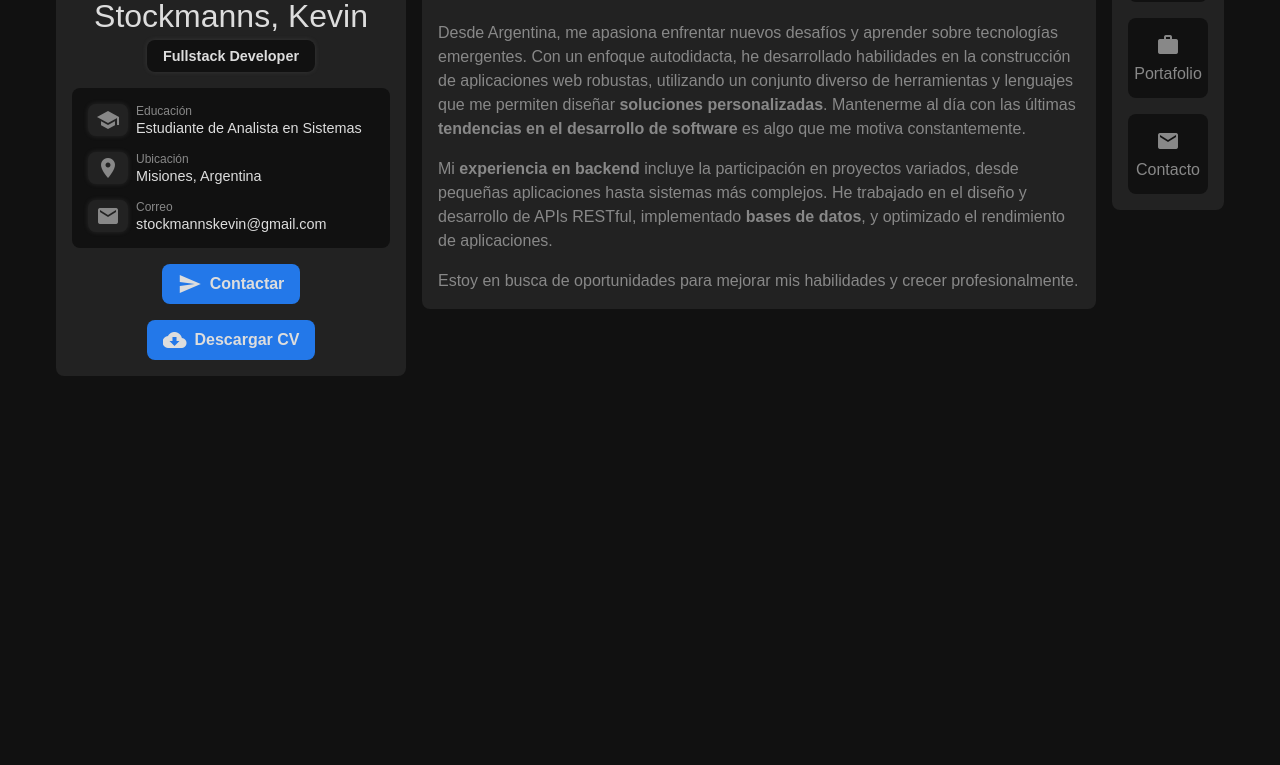
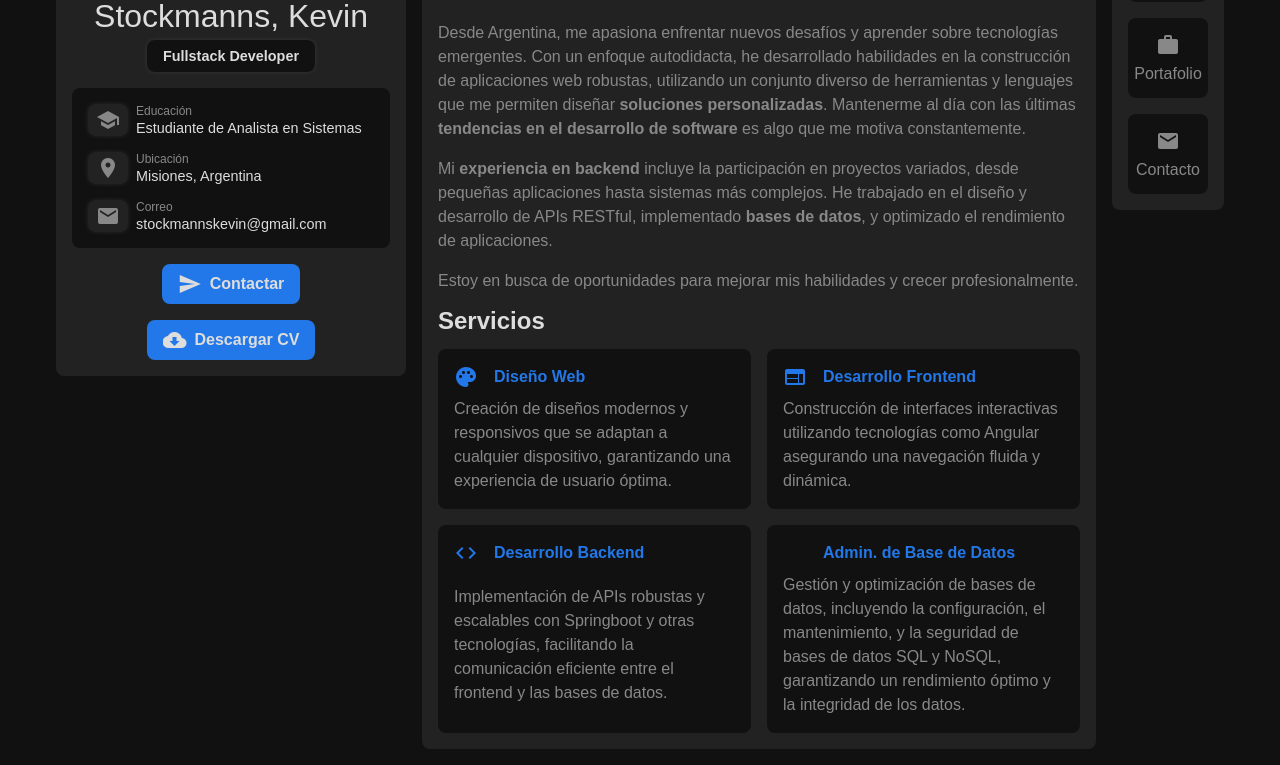
Before and after one commit to KevinStockmanns/Portfolio, an Angular app: page /about in a window 1280 px wide. Shown: the part 298-1063 px from the top of the page. Before the commit the page ends 800 px from the top, so only its background shows below. Built offline with nearby package versions, Linux system fonts and the light colour scheme.

Commit message:
error page

```diff
--- a/src/app/components/profile/profile.component.html
+++ b/src/app/components/profile/profile.component.html
@@ -36,7 +36,7 @@
         </div>
     </article>
     <article class="footer">
-        <app-button text="Contactar" icon="send"></app-button>
+        <app-button text="Contactar" icon="send" link="/contact"></app-button>
         <app-button icon="cloud_download" text="Descargar CV" link="pdf/asd.pdf"></app-button>
     </article>
 </section>
--- a/src/app/pages/about/about.component.css
+++ b/src/app/pages/about/about.component.css
@@ -6,6 +6,10 @@
     display: grid;
     /* justify-items: start; */
     gap: 1rem;
+}
+.body > div{
+    display: inherit;
+    gap: inherit;
 }
 /* .body strong{
     font-weight: normal;
@@ -22,3 +26,26 @@
 .body > p:nth-child(even){
     justify-self: end;
 } */
+ .services{
+    display: grid;
+    grid-template-columns: repeat(auto-fill, minmax(250px, 1fr));
+    gap: 1rem;
+ }
+ .service{
+    display: grid;
+    grid-template-columns: 2rem 1fr;
+    gap: .5rem;
+    padding: 1rem;
+    border-radius: var(--borderrMid);
+    background-color: var(--bgColor);
+ }
+ .service mat-icon{
+    color: var(--mainColor);
+ }
+ .service-title{
+    font-weight: bold;
+    color: var(--mainColor);
+ }
+ .service-overview{
+    grid-column: 1 / -1;
+ }
--- a/src/app/pages/about/about.component.html
+++ b/src/app/pages/about/about.component.html
@@ -1,6 +1,7 @@
 <section class="about">
     <app-title [title]="title.getTitle()"></app-title>
     <article class="body">
+        <div>
             <header>
                 <h2>Desarrollador FullStack - Portafolio de Analista de Sistemas</h2>
             </header>
@@ -12,6 +13,20 @@
             <p>Mi <strong>experiencia en backend</strong> incluye la participación en proyectos variados, desde pequeñas aplicaciones hasta sistemas más complejos. He trabajado en el diseño y desarrollo de <em>APIs RESTful</em>, implementado <strong>bases de datos</strong>, y optimizado el rendimiento de aplicaciones.</p>
 
             <p>Estoy en busca de oportunidades para mejorar mis habilidades y crecer profesionalmente.</p>
+        </div>
+
+        <div>
+            <header><h2>Servicios</h2></header>
+            <div class="services">
+                @for (item of services; track $index) {
+                    <div class="service">
+                        <mat-icon [fontIcon]="item.icon"></mat-icon>
+                        <p class="service-title">{{item.title}}</p>
+                        <p class="service-overview">{{item.overview}}</p>
+                    </div>
+                }
+            </div>
+        </div>
     </article>
 
 </section>
--- a/src/app/pages/about/about.component.ts
+++ b/src/app/pages/about/about.component.ts
@@ -1,15 +1,35 @@
 import { Component, OnInit } from '@angular/core';
 import { Meta, Title } from '@angular/platform-browser';
 import { TitleComponent } from '../../components/title/title.component';
+import { MatIconModule } from '@angular/material/icon';
 
 @Component({
   selector: 'app-about',
   standalone: true,
-  imports: [TitleComponent],
+  imports: [TitleComponent, MatIconModule],
   templateUrl: './about.component.html',
   styleUrl: './about.component.css'
 })
 export class AboutComponent implements OnInit {
+  services: {title:string, overview:string, icon:string}[] =[
+    {
+      title: 'Diseño Web',
+      overview: 'Creación de diseños modernos y responsivos que se adaptan a cualquier dispositivo, garantizando una experiencia de usuario óptima.',
+      icon: 'palette'
+    },{
+      title: 'Desarrollo Frontend',
+      overview: 'Construcción de interfaces interactivas utilizando tecnologías como Angular asegurando una navegación fluida y dinámica.',
+      icon: 'web'
+    },{
+      title: 'Desarrollo Backend',
+      overview: 'Implementación de APIs robustas y escalables con Springboot y otras tecnologías, facilitando la comunicación eficiente entre el frontend y las bases de datos.',
+      icon: 'code'
+    },{
+      title: 'Admin. de Base de Datos',
+      overview: 'Gestión y optimización de bases de datos, incluyendo la configuración, el mantenimiento, y la seguridad de bases de datos SQL y NoSQL, garantizando un rendimiento óptimo y la integridad de los datos.',
+      icon: 'database'
+    }
+  ]
 
   constructor(protected title:Title, private metaService: Meta){
 
--- a/src/app/pages/error-page/error-page.component.css
+++ b/src/app/pages/error-page/error-page.component.css
@@ -0,0 +1,15 @@
+.error-container{
+    display: grid;
+    align-items: center;
+    min-height: 100vh;
+}
+.error{
+    display: grid;
+    gap: 1rem;
+    padding: 1rem;
+    border-radius: var(--borderrMid);
+    background-color: var(--bgCardColor);
+}
+h1{
+    font-size: clamp(2rem, 7vw, 3rem);
+}
--- a/src/app/pages/error-page/error-page.component.html
+++ b/src/app/pages/error-page/error-page.component.html
@@ -1 +1,6 @@
-<p>error-page works!</p>
+<section class="error-container container">
+    <article class="error">
+        <h1>Ocurrio un error</h1>
+        <p>{{message}}</p>
+    </article>
+</section>
--- a/src/app/pages/error-page/error-page.component.ts
+++ b/src/app/pages/error-page/error-page.component.ts
@@ -1,4 +1,5 @@
 import { Component } from '@angular/core';
+import { ActivatedRoute } from '@angular/router';
 
 @Component({
   selector: 'app-error-page',
@@ -8,5 +9,6 @@ import { Component } from '@angular/core';
   styleUrl: './error-page.component.css'
 })
 export class ErrorPageComponent {
+  message = 'Parece que la página que quieres visitar no se encuentra.';
 
 }
--- a/src/app/pages/project-page/project-page.component.css
+++ b/src/app/pages/project-page/project-page.component.css
@@ -39,6 +39,7 @@
     padding: 3rem 1rem 1rem;
     border-radius: var(--borderrMid);
     background-color: var(--bgCardColor);
+    transition: var(--transitionMid);
 }
 @media screen and (min-width:450px) {
     .header-text{
--- a/src/styles.css
+++ b/src/styles.css
@@ -73,7 +73,7 @@ mat-icon.mat-icon{
     width: 100%;
     max-width: var(--maxWidth);
 }
-.cursor{
+.cursor,a ,button{
     cursor: default;
 }
 .title{
@@ -81,8 +81,8 @@ mat-icon.mat-icon{
 }
 
 
-@media screen and (min-width: 500px) {
-    .cursor{
+@media screen and (min-width: 550px) {
+    .cursor,a,button{
         cursor: pointer;
     }
 }
```
Lines whose indentation alone changed are shown as unchanged.
